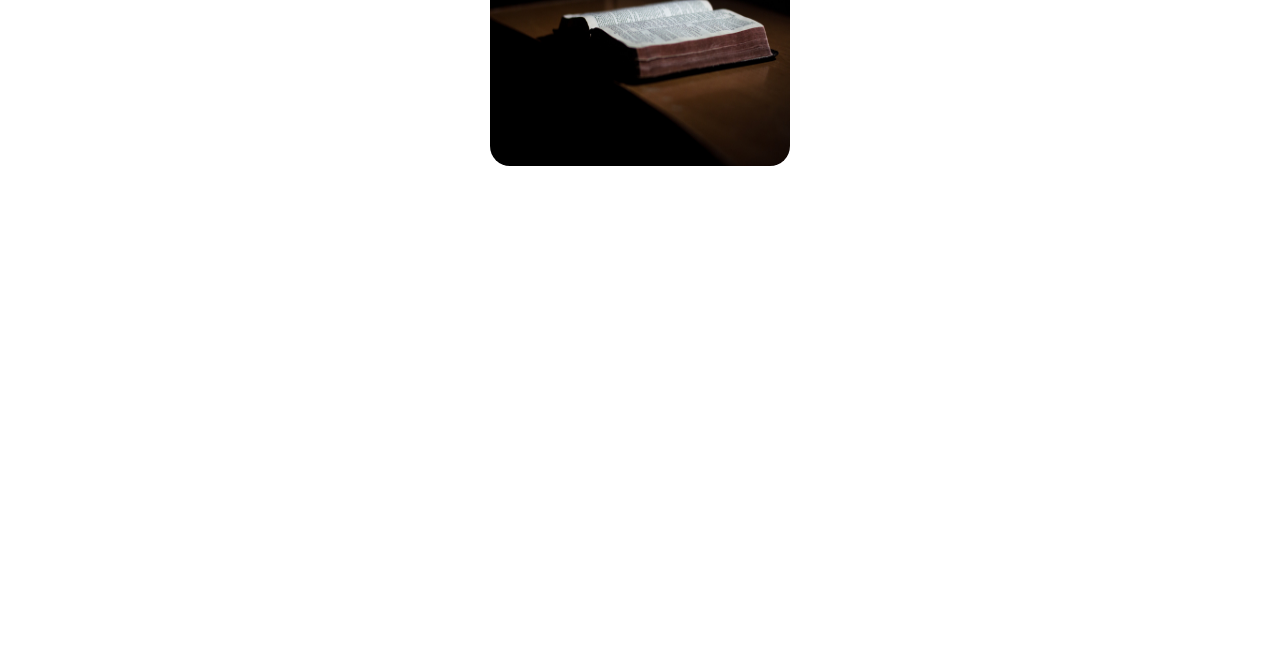
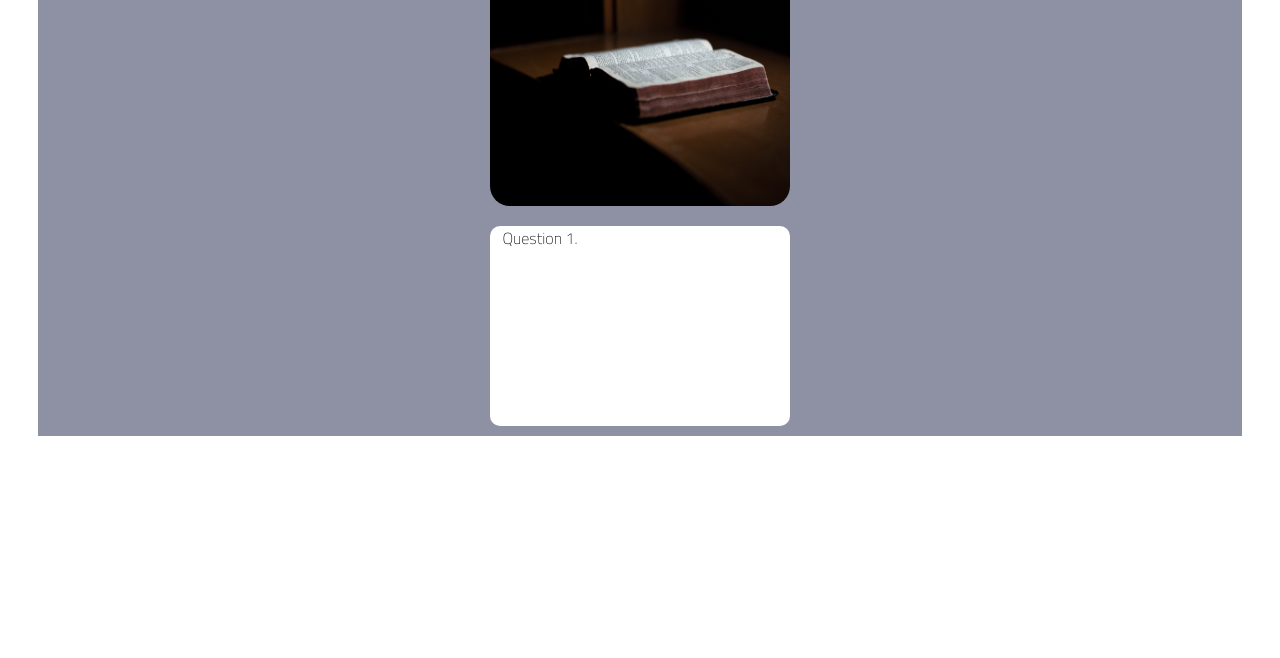
Before and after one commit to chrism-48/bible-multi-choice, a plain HTML site: page index.html in a window 1280 px wide. Shown: the part 142-800 px from the top of the page. Drawn offline with Linux system fonts and the light colour scheme.

Commit message:
added image and questions container

```diff
--- a/index.html
+++ b/index.html
@@ -14,6 +14,11 @@
             </div>
         </div>
 
+        <div class="container2">
+            <div id="div1"></div>
+            <p>Question 1.</p>
+        </div>
+
 
 
 
--- a/style.css
+++ b/style.css
@@ -1,32 +1,38 @@
 @font-face {
     font-family:myFont1 ;
     src: url("fonts/Quicksand-Regular.ttf");
+}
+@font-face {
+    font-family:myFont2 ;
+    src: url("fonts/TitilliumWeb-ExtraLight.ttf");
 }
 
 body {
     /* background-image: url("images/pexels-loc-dang-1600132.jpg"); */
     background-color:rgb(255, 255, 255);
+    padding:30px;
 
 }
 .container0 {
     display:flex;
     justify-content:center;
+    background-color:rgb(142, 145, 164);
 }
 .container1 {
     display:inline-block;
     position:relative;
     height:300px;
     width:300px;
-
-
-
-
+    padding-top:10px;
+    padding-bottom:10px;
 }
 
 #theBible {
     height:300px ;
     width:300px;
     border-radius:20px;
+
+
 }
 
 h1 {
@@ -36,10 +42,40 @@ h1 {
     margin: 0 auto;
     left: 0;
     right: 0;
-    top: 15%; /* Adjust this value to move the positioned div up and down */
+    top: 15%;
     text-align: center;
     width: 60%;
     color:white;
+}
+
+
+.container2 {
+    display:flex;
+    justify-content:center;
+    background-color:rgb(142, 145, 164);
 
 
 }
+
+#div1 {
+   background-color:rgb(255, 255, 255);
+   width:300px;
+   height:200px;
+   border-radius:10px;
+   margin-top:10px;
+   margin-bottom:10px;
+
+}
+
+p {
+    position:absolute;
+    z-index: 999;
+    margin: 0 auto;
+    left:-200px;
+    right: 0;
+    margin-top:10px;
+    text-align: center;
+    color:rgb(0, 0, 0);
+    font-family: myFont2, Arial, Helvetica, sans-serif;
+
+}
```
Also changed, not shown: images/pexels-pixabay-70847.jpg (added).
